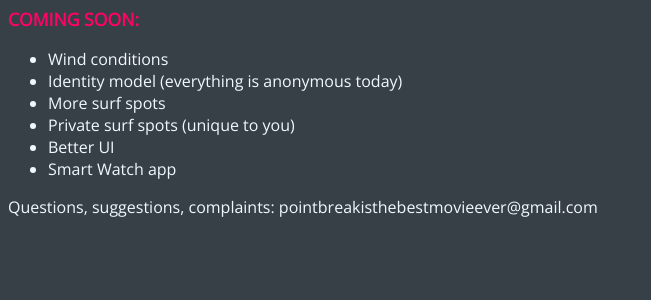
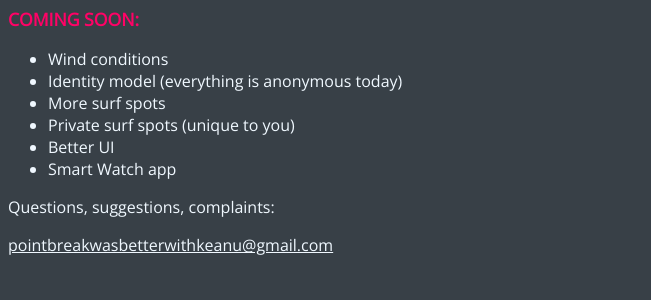
Before and after one commit to kremerica/surfiq, a Django app: page /surfinfo/ in a window 1280 px wide. Shown: the part 478-778 px from the top of the page, without its empty margins (0-651 px from the left). Run offline with Django 3.2, Linux system fonts and the light colour scheme; parts of the project's set-up code (start-up, migrations or seed data) failed here and were passed over.

Commit message:
updated contact email address (pointbreakwasbetterwithkeanu@gmail.com)

```diff
--- a/surfinfo/templates/surfinfo/index.html
+++ b/surfinfo/templates/surfinfo/index.html
@@ -32,6 +32,7 @@
         <li>Better UI</li>
         <li>Smart Watch app</li>
     </ul>
-    <p>Questions, suggestions, complaints: pointbreakisthebestmovieever@gmail.com</p>
+    <p>Questions, suggestions, complaints: </p>
+    <a class="web_link" href="mailto:pointbreakwasbetterwithkeanu@gmail.com?subject=OMG%20YOU%20ARE%20AMAZING">pointbreakwasbetterwithkeanu@gmail.com</a>
 </body>
 </html>
```
